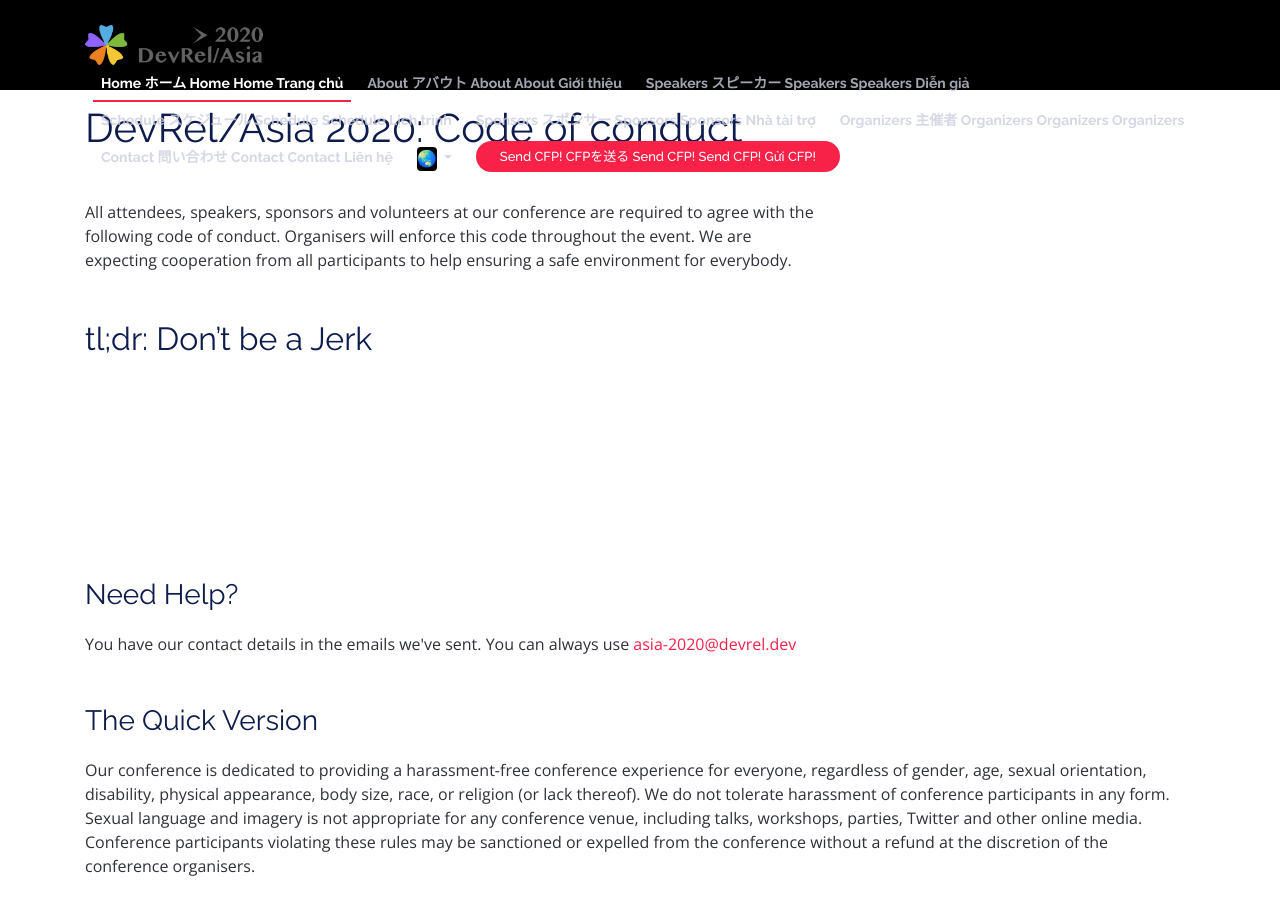
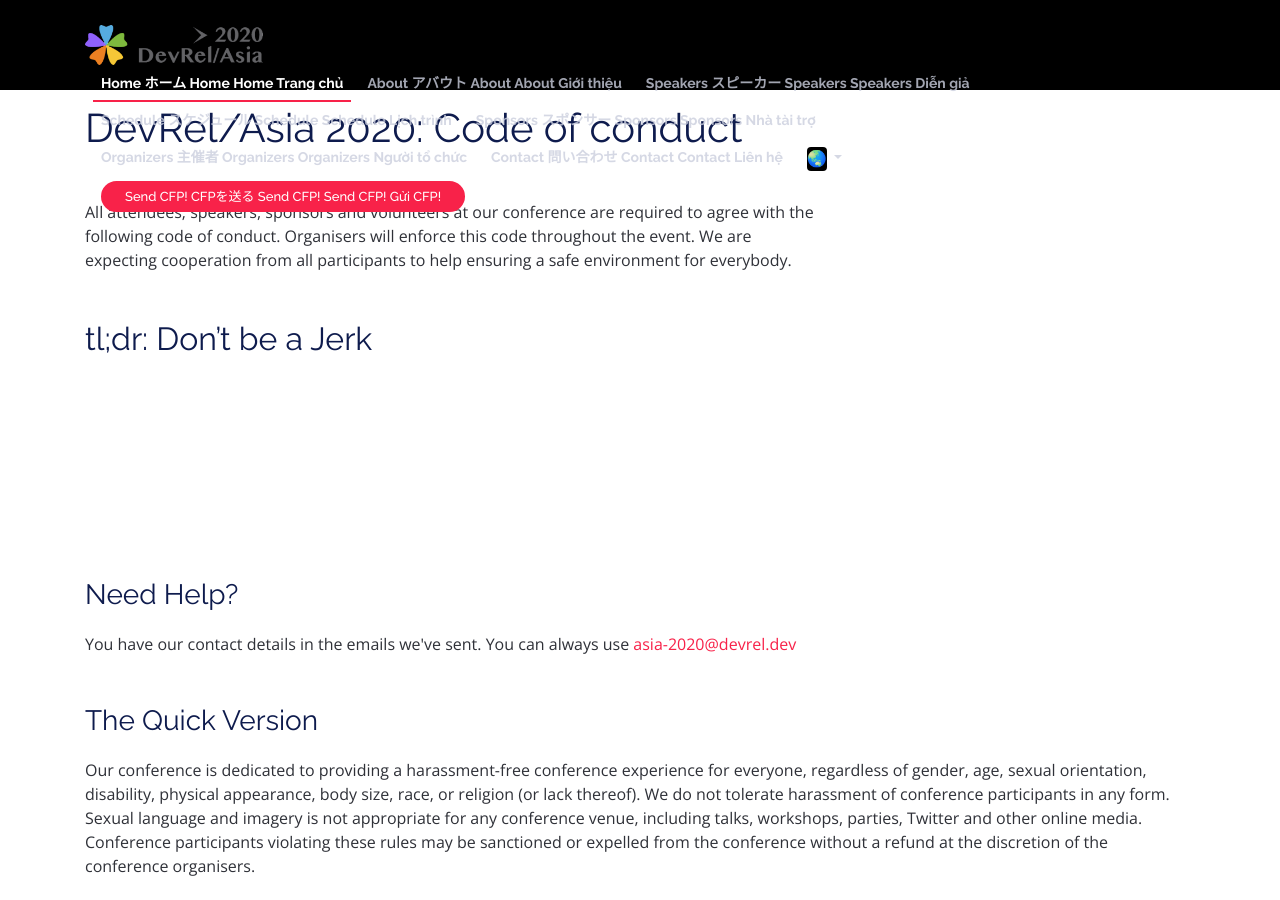
Before and after one commit to DevRel-Asia/asia-2020, a Jekyll site: the page built from code-of-conduct.html, in a window 1280 px wide and 900 px high. Built offline with Jekyll 4.4.1, drawn with Linux system fonts in a browser that asks for light colours.

Commit message:
Auto update

```diff
--- a/_data/translates.json
+++ b/_data/translates.json
@@ -85,7 +85,7 @@
     "english": "Organizers",
     "japan": "主催者",
     "korea": "",
-    "vietnam": "",
+    "vietnam": "Người tổ chức",
     "indonesia": "",
     "simplified_chinese": ""
   },
```
Also changed, not shown: _data/i18n.json (+1 -1 lines).
